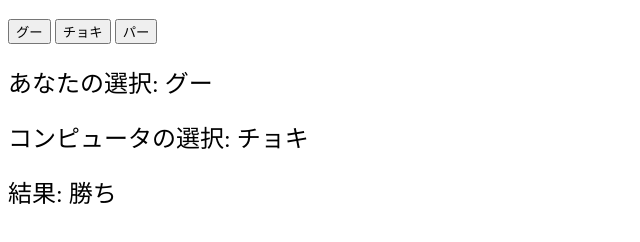
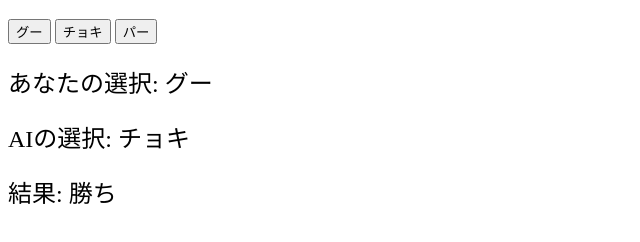
Before and after one commit to himais0gin/janken, a plain HTML site: page index.html in a window 1280 px wide. Both pictures are taken after a click on the button "グー". Shown: the part 70-312 px from the top of the page, without its empty margins (0-640 px from the left). Drawn offline with Linux system fonts and the light colour scheme.

Commit message:
Update index.html

```diff
--- a/index.html
+++ b/index.html
@@ -27,7 +27,7 @@
       }
 
       document.getElementById('player-choice').innerHTML = 'あなたの選択: ' + playerChoice;
-      document.getElementById('computer-choice').innerHTML = 'コンピュータの選択: ' + computerChoice;
+      document.getElementById('computer-choice').innerHTML = 'AIの選択: ' + computerChoice;
       document.getElementById('result').innerHTML = '結果: ' + result;
     }
   </script>
```
